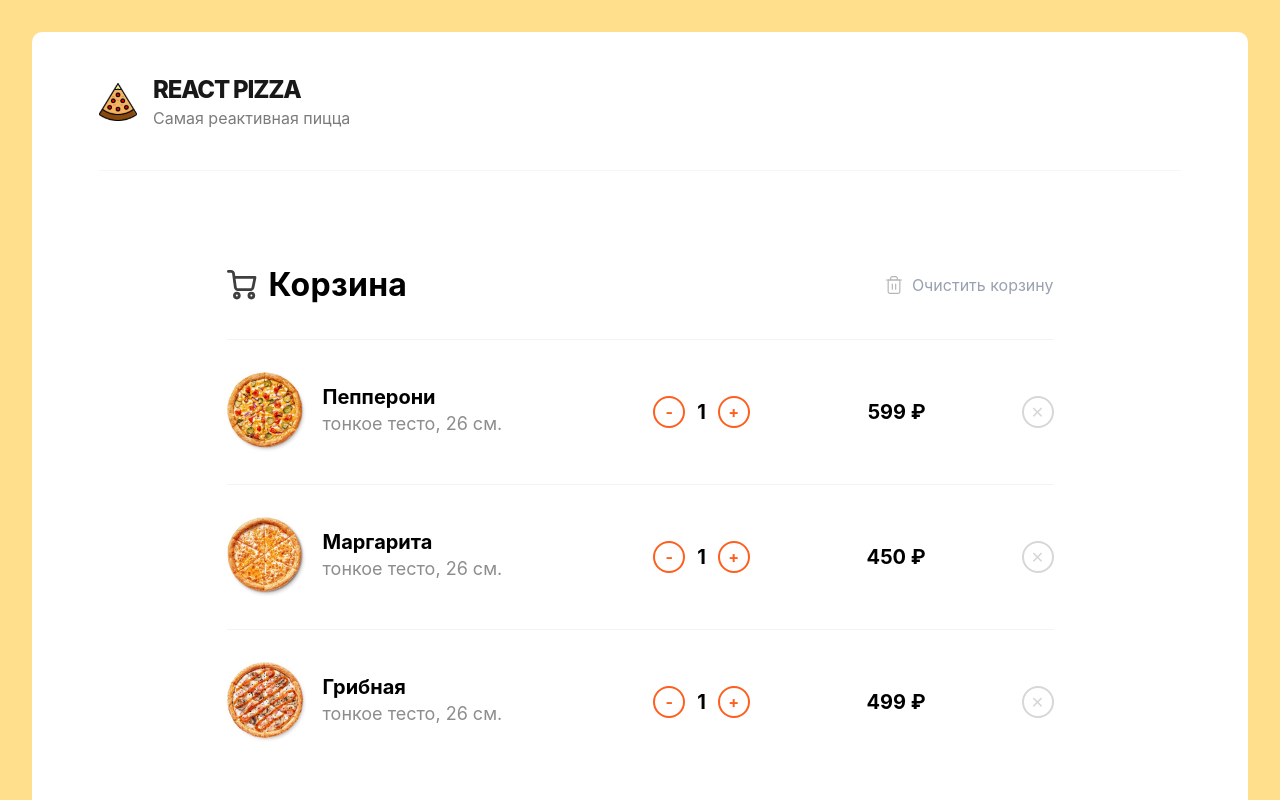
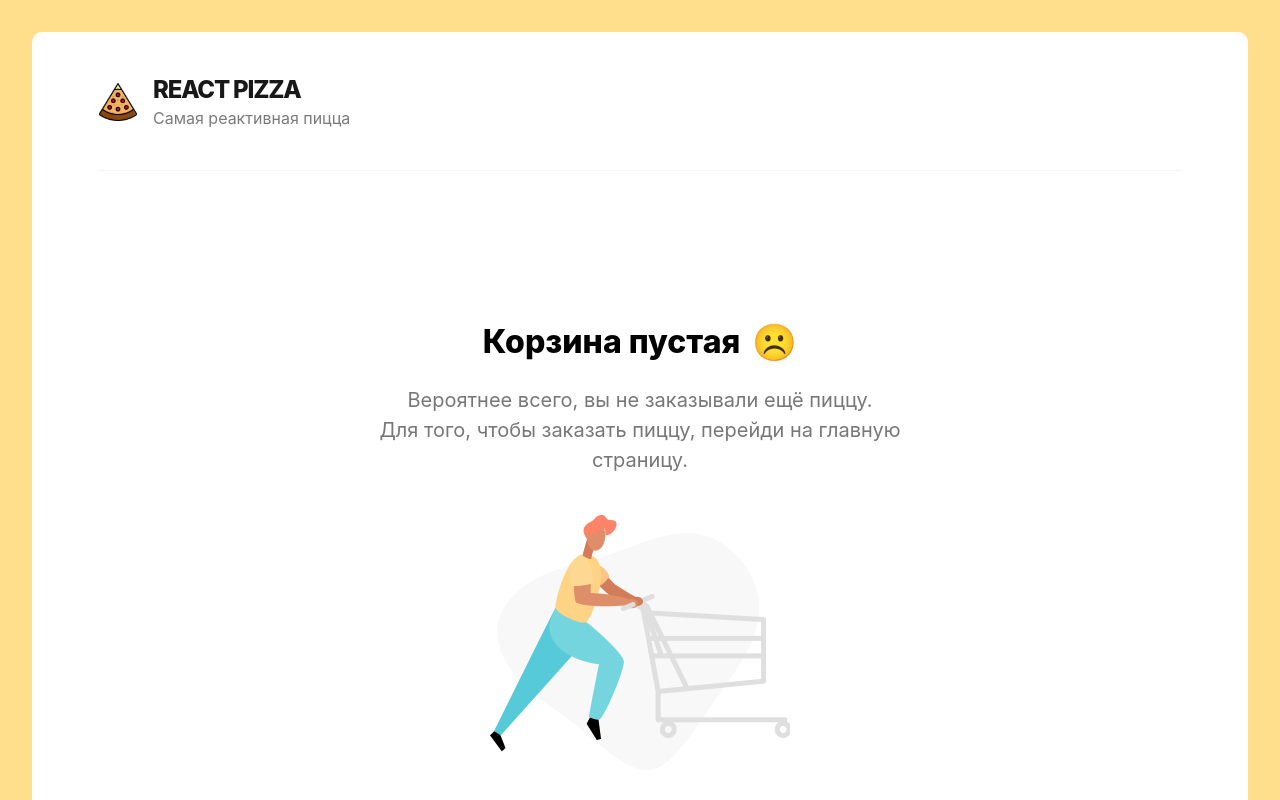
Before and after one commit to vladisalexIT/drift-map, a React (Vite) app: page /react-pizza-v2/cart in a window 1280 px wide. Shown: the top 800 px of the page. Built offline with nearby package versions, Linux system fonts and the light colour scheme.

Commit message:
feat: create BasketContext for cart

```diff
--- a/src/components/Header.jsx
+++ b/src/components/Header.jsx
@@ -1,4 +1,5 @@
 import logo from "../assets/logo.svg";
+import cartIcon from "../assets/cart-icon.svg"
 import { Link, useLocation } from "react-router-dom";
 
 export default function Header() {
@@ -24,7 +25,7 @@ export default function Header() {
           <span>520 ₽</span>
           <span className="h-5 w-px bg-white/30" />
           <span className="inline-flex items-center gap-2">
-            <span className="text-base">🛒</span>
+            <span className="text-base"><img src={cartIcon} alt="cart-icon" /></span>
             <span>3</span>
           </span>
         </Link>
--- /dev/null
+++ b/src/context/BasketContext.jsx
@@ -0,0 +1,65 @@
+import { createContext, useContext, useEffect, useReducer } from "react";
+
+const BasketContext = createContext(null)
+const initialState = {
+    itemsBasket: JSON.parse(localStorage.getItem('basket')) || [],
+}
+
+function basketReducer(state, action) {
+    switch (action.type) {
+        case 'ADD_ITEM': {
+            const exist = state.itemsBasket.some((item) => item.id === action.payload.id)
+
+            if (exist) {
+                return state
+            }
+
+            return {
+                ...state,
+                itemsBasket: [...state.itemsBasket, action.payload]
+            }
+        }
+
+        case 'CLEAR_BASKET': {
+            return {
+                ...state,
+                itemsBasket: []
+            }
+        }
+
+        default:
+            return state
+    }
+}
+
+export function BasketProvider({ children }) {
+    const [state, dispatch] = useReducer(basketReducer, initialState)
+    useEffect(() => {
+        localStorage.setItem('basket', JSON.stringify(state.itemsBasket))
+    }, [state.itemsBasket])
+
+    function addItem(item) {
+        console.log("Добавляем товар:", item);
+        dispatch({ type: 'ADD_ITEM', payload: item })
+    }
+
+    function clearBasket() {
+        dispatch({ type: 'CLEAR_BASKET' })
+    }
+
+    return (
+        <BasketContext.Provider value={{ basket: state.itemsBasket, addItem, clearBasket }}>
+            {children}
+        </BasketContext.Provider>
+    )
+}
+
+export function useBasket() {
+    const context = useContext(BasketContext)
+
+    if (!context) {
+        throw new Error('useBasket must be used within BasketProvider')
+    }
+
+    return context
+}
--- a/src/main.jsx
+++ b/src/main.jsx
@@ -2,12 +2,15 @@ import { StrictMode } from "react";
 import { createRoot } from "react-dom/client";
 import "./index.css";
 import { BrowserRouter } from "react-router-dom";
+import { BasketProvider } from "./context/BasketContext.jsx";
 import App from "./App.jsx";
 
 createRoot(document.getElementById("root")).render(
   <StrictMode>
     <BrowserRouter basename="/react-pizza-v2">
-      <App />
+      <BasketProvider>
+        <App />
+      </BasketProvider>
     </BrowserRouter>
   </StrictMode>,
 );
--- a/src/mock/products.js
+++ b/src/mock/products.js
@@ -6,7 +6,7 @@ import vegeterianImg from '../assets/pizza-data/5.jpg';
 
 export const products = [
     {
-        id: "1",
+        id: 1,
         name: "Пепперони",
         image: pepperoniImg,
         price: 599,
@@ -14,7 +14,7 @@ export const products = [
             "Классическая пицца с пикантными колбасками пепперони и сыром моцарелла на тонком тесте.",
     },
     {
-        id: "2",
+        id: 2,
         name: "Маргарита",
         image: margaritaImg,
         price: 450,
@@ -22,7 +22,7 @@ export const products = [
             "Легендарная пицца со свежими томатами, базиликом и сливочным сыром.",
     },
     {
-        id: "3",
+        id: 3,
         name: "Грибная",
         image: mushroomImg,
         price: 499,
@@ -30,7 +30,7 @@ export const products = [
             "Нежная пицца с шампиньонами, сыром и легким сливочным соусом.",
     },
     {
-        id: "4",
+        id: 4,
         name: "Мясной Пир",
         image: meatCelebrationImg,
         price: 650,
@@ -38,28 +38,28 @@ export const products = [
             "Пицца для любителей мяса: ветчина, бекон, колбаски и двойной сыр.",
     },
     {
-        id: "5",
+        id: 5,
         name: "Вегетарианская",
         image: vegeterianImg,
         price: 550,
         description: "Освежающая пицца с цукини, перцем, луком и оливками.",
     },
     {
-        id: "6",
+        id: 6,
         name: "Пепперони",
         image: pepperoniImg,
         price: 550,
         description: "Освежающая пицца с цукини, перцем, луком и оливками.",
     },
     {
-        id: "7",
+        id: 7,
         name: "Маргарита",
         image: margaritaImg,
         price: 550,
         description: "Освежающая пицца с цукини, перцем, луком и оливками.",
     },
     {
-        id: "8",
+        id: 8,
         name: "Грибная",
         image: mushroomImg,
         price: 550,
--- a/src/pages/Cart/Cart.jsx
+++ b/src/pages/Cart/Cart.jsx
@@ -1,68 +1,23 @@
-import pepperoniImg from '../../assets/pizza-data/1.jpg';
-import margaritaImg from '../../assets/pizza-data/2.jpg';
-import mushroomImg from '../../assets/pizza-data/3.jpg';
-import meatCelebrationImg from '../../assets/pizza-data/4.jpg';
-import vegeterianImg from '../../assets/pizza-data/5.jpg';
-
 import Header from "../../components/Header";
-import CartHeader from './CartHeader';
-import CartBottom from './CartBottom';
-import CartList from './CartList';
-import EmptyCart from './EmptyCart';
+import CartHeader from "./CartHeader";
+import CartBottom from "./CartBottom";
+import CartList from "./CartList";
+import EmptyCart from "./EmptyCart";
+import { useBasket } from "../../context/BasketContext";
 
 export default function Cart() {
-  const menuItems = [
-    {
-      id: "1",
-      name: "Пепперони",
-      image: pepperoniImg,
-      price: 599,
-      description:
-        "Классическая пицца с пикантными колбасками пепперони и сыром моцарелла на тонком тесте.",
-    },
-    {
-      id: "2",
-      name: "Маргарита",
-      image: margaritaImg,
-      price: 450,
-      description:
-        "Легендарная пицца со свежими томатами, базиликом и сливочным сыром.",
-    },
-    {
-      id: "3",
-      name: "Грибная",
-      image: mushroomImg,
-      price: 499,
-      description:
-        "Нежная пицца с шампиньонами, сыром и легким сливочным соусом.",
-    },
-    // {
-    //   id: "4",
-    //   name: "Мясной Пир",
-    //   image: meatCelebrationImg,
-    //   price: 650,
-    //   description:
-    //     "Пицца для любителей мяса: ветчина, бекон, колбаски и двойной сыр.",
-    // },
-    // {
-    //   id: "5",
-    //   name: "Вегетарианская",
-    //   image: vegeterianImg,
-    //   price: 550,
-    //   description: "Освежающая пицца с цукини, перцем, луком и оливками.",
-    // },
-  ];
+  const { basket } = useBasket();
 
   return (
     <div className="bg-[#FFDF8C] min-h-screen w-full overflow-x-hidden flex items-center justify-center p-4 sm:p-6 md:p-8">
       <div className="w-full max-w-[1340px] min-h-[980px] py-[42px] px-[67px] bg-white rounded-[10px] flex flex-col">
         <Header />
 
-        {menuItems.length > 0 ? (
+        {basket.length > 0 ? (
           <div className="mt-[50px] max-w-[827px] w-full mx-auto flex-1 flex flex-col">
             <CartHeader />
             <div className="flex-1 flex flex-col items-center">
-              <CartList items={menuItems} />
+              <CartList items={basket} />
             </div>
             <CartBottom />
           </div>
@@ -73,5 +28,5 @@ export default function Cart() {
         )}
       </div>
     </div>
-  )
+  );
 }
--- a/src/pages/Cart/CartHeader.jsx
+++ b/src/pages/Cart/CartHeader.jsx
@@ -1,7 +1,10 @@
 import cartIcon from "../../assets/cart-black.svg";
 import trashBin from "../../assets/trash-bin.svg";
+import { useBasket } from "../../context/BasketContext";
+
 
 export default function CartHeader() {
+    const { clearBasket } = useBasket();
     return (
         <div className="flex justify-between items-center pb-[30px]">
             <div className="flex items-center gap-3">
@@ -10,7 +13,7 @@ export default function CartHeader() {
             </div>
 
             <button
-                type="button"
+                type="button" onClick={clearBasket}
                 className="flex items-center gap-2 text-gray-400 hover:text-gray-600 transition cursor-pointer"
             >
                 <img src={trashBin} alt="trash-icon" />
--- a/src/pages/Home/Home.jsx
+++ b/src/pages/Home/Home.jsx
@@ -1,12 +1,16 @@
 import { products } from "../../mock/products";
+import Header from '../../components/Header'
 
-import Header from '../../components/Header'
+import { useBasket } from "../../context/BasketContext";
+
 
 const categories = ["Все", "Мясные", "Вегетарианская", "Гриль", "Острые", "Закрытые"];
 
 const sizes = ["26 см.", "30 см.", "40 см."];
 
 export default function HomePage() {
+    const { addItem } = useBasket()
+
     return (
         <main className="min-h-screen bg-[#FAD97A] text-[#1f1f1f]">
             <div className="mx-auto max-w-[1160px] px-4 py-8">
@@ -97,7 +101,7 @@ export default function HomePage() {
                                             </div>
 
                                             <button
-                        type="button"
+                                                type="button" onClick={() => addItem(product)}
                                                 className="inline-flex items-center gap-2 rounded-full border border-[#ff7a1a] bg-white px-4 py-2 text-sm font-bold text-[#ff7a1a] transition hover:bg-[#fff3ea]"
                                             >
                                                 <span>+</span>
```
Also changed, not shown: src/assets/cart-icon.svg. Lines whose indentation alone changed are shown as unchanged.
